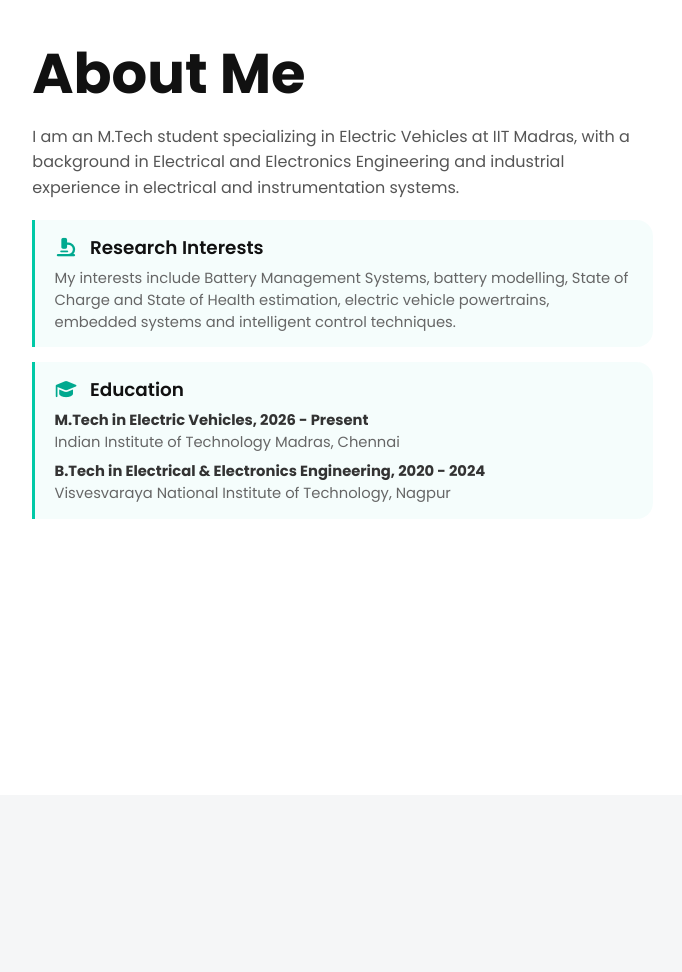
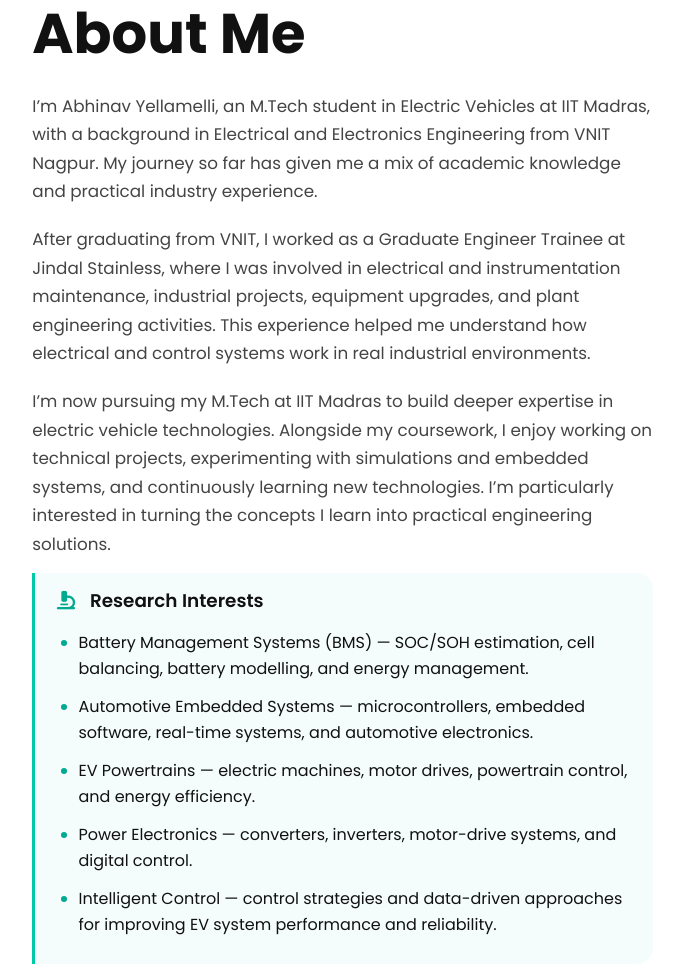
Before and after one commit to abhinavyellamelli/abhinavyellamelli.github.io, a plain HTML site: page index.html in a window 1280 px wide. Shown: the part 805-1777 px from the top of the page, without its empty margins (493-1175 px from the left). Drawn offline with Linux system fonts and the light colour scheme.

Commit message:
Updated portfolio

```diff
--- a/index.html
+++ b/index.html
@@ -232,15 +232,34 @@
 
                 <!-- Introduction -->
 
-                <p>
+                <div class="about-text">
 
-                    I am an M.Tech student specializing in Electric
-                    Vehicles at IIT Madras, with a background in
-                    Electrical and Electronics Engineering and
-                    industrial experience in electrical and
-                    instrumentation systems.
+                    <p>
+                        I’m Abhinav Yellamelli, an M.Tech student in Electric Vehicles
+                        at IIT Madras, with a background in Electrical and Electronics
+                        Engineering from VNIT Nagpur. My journey so far has given me a
+                        mix of academic knowledge and practical industry experience.
+                    </p>
 
-                </p>
+                    <p>
+                        After graduating from VNIT, I worked as a Graduate Engineer
+                        Trainee at Jindal Stainless, where I was involved in electrical
+                        and instrumentation maintenance, industrial projects, equipment
+                        upgrades, and plant engineering activities. This experience
+                        helped me understand how electrical and control systems work in
+                        real industrial environments.
+                    </p>
+
+                    <p>
+                        I’m now pursuing my M.Tech at IIT Madras to build deeper
+                        expertise in electric vehicle technologies. Alongside my
+                        coursework, I enjoy working on technical projects, experimenting
+                        with simulations and embedded systems, and continuously learning
+                        new technologies. I’m particularly interested in turning the
+                        concepts I learn into practical engineering solutions.
+                    </p>
+
+                </div>
 
 
 
@@ -259,15 +278,34 @@
                     </h3>
 
 
-                    <p>
+                    <ul>
 
-                        My interests include Battery Management
-                        Systems, battery modelling, State of Charge
-                        and State of Health estimation, electric
-                        vehicle powertrains, embedded systems and
-                        intelligent control techniques.
+                        <li>
+                            Battery Management Systems (BMS) — SOC/SOH estimation, cell balancing, battery modelling,
+                            and energy management.
+                        </li>
 
-                    </p>
+                        <li>
+                            Automotive Embedded Systems — microcontrollers, embedded software, real-time systems,
+                            and automotive electronics.
+                        </li>
+
+                        <li>
+                            EV Powertrains — electric machines, motor drives, powertrain control,
+                            and energy efficiency.
+                        </li>
+
+                        <li>
+                            Power Electronics — converters, inverters, motor-drive systems,
+                            and digital control.
+                        </li>
+
+                        <li>
+                            Intelligent Control — control strategies and data-driven approaches
+                            for improving EV system performance and reliability.
+                        </li>
+
+                    </ul>
 
                 </div>
 
--- a/style.css
+++ b/style.css
@@ -715,6 +715,24 @@ body {
     margin-bottom: 0;
 }
 
+/* ================= ABOUT TEXT ================= */
+
+.about-text {
+    max-width: 750px;
+    text-align: left;
+}
+
+.about-text p {
+    margin: 0 0 1.2rem 0;
+    font-size: 1.05rem;
+    line-height: 1.7;
+    color: #444444;
+}
+
+.about-text p:last-child {
+    margin-bottom: 0;
+}
+
 
 /* STRONG TEXT */
 
@@ -722,6 +740,42 @@ body {
     color: #333333;
 }
 
+/* =========================================================
+   REDUCE SPACE ABOVE ABOUT CONTENT
+========================================================= */
+
+.about-section {
+    padding-top: 0.5rem;
+}
+
+.about-section>h2 {
+    margin-top: 0;
+    margin-bottom: 0.8rem;
+}
+
+/* =========================================================
+   RESEARCH INTERESTS BULLET POINTS
+========================================================= */
+
+.about-block ul {
+    list-style-type: disc;
+    padding-left: 1.5rem;
+    margin-top: 1rem;
+}
+
+.about-block ul li {
+    display: list-item;
+    list-style-type: disc;
+
+    margin-bottom: 0.8rem;
+
+    line-height: 1.6;
+}
+
+.about-block ul li::marker {
+    color: #00A98F;
+    font-size: 1rem;
+}
 
 /* =========================================================
    TABLET
```
